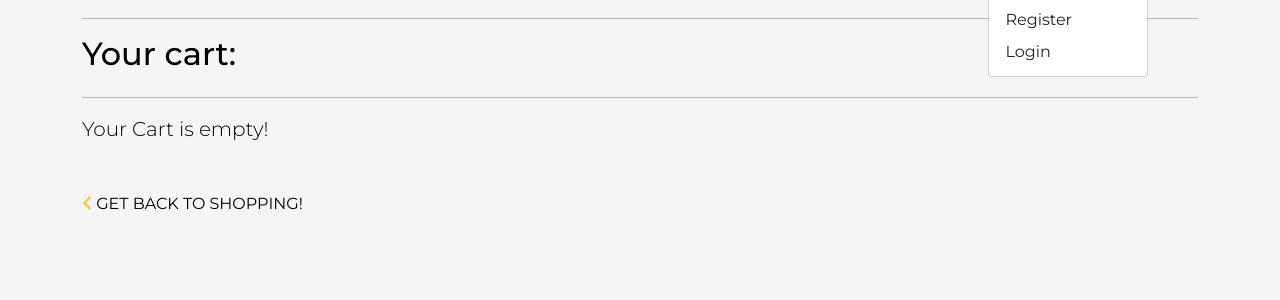
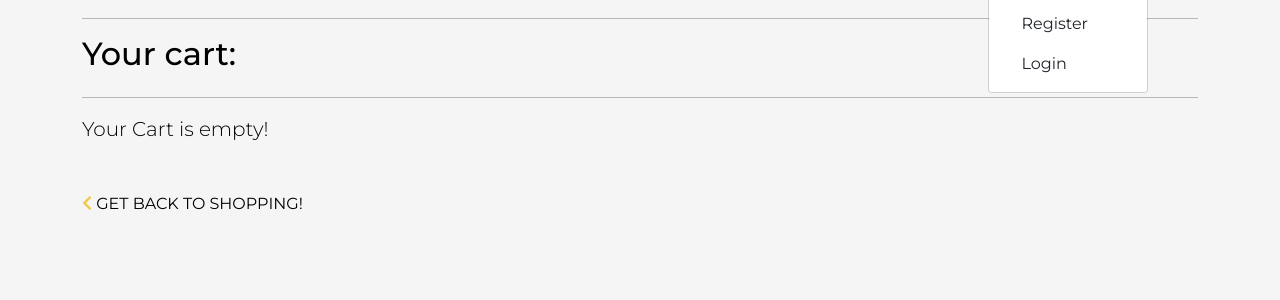
Before and after one commit to Code-Institute-Submissions/byrnelorcan-MS4-Kafe-Analog, a Django app: page /bag/ in a window 1280 px wide, after a click that opens the changed part. Shown: the part 54-354 px from the top of the page. Run offline with Django 3.2, Linux system fonts and the light colour scheme; parts of the project's set-up code (start-up, migrations or seed data) failed here and were passed over; some libraries are stand-ins or nearby versions.

Commit message:
edit list format for desktop styling and aria-label fix

```diff
--- a/templates/base.html
+++ b/templates/base.html
@@ -57,17 +57,17 @@
                   <button class="btn" type="button" id="user-options" data-bs-toggle="dropdown" aria-expanded="false">
                     <i class="far fa-user icon"></i>
                   </button>
-                  <ul class="dropdown-menu" aria-labelledby="dropdown-menu">
+                  <ul class="dropdown-menu" aria-label="dropdown-menu">
                     {% if request.user.is_authenticated %}
                       {% if request.user.is_superuser %}
-                        <li><a href="{% url 'add_product' %}" class="dropdown-item">Product Management</a></li>
-                        <li><a href="{% url 'add_blog' %}" class="dropdown-item">Blog Management</a></li>
+                        <span class="dropdown-item"><a href="{% url 'add_product' %}" class="dropdown-item">Product Management</a></span>
+                        <span class="dropdown-item"><a href="{% url 'add_blog' %}" class="dropdown-item">Blog Management</a></span>
                       {% endif %}
-                      <li><a href="{% url 'profile' %}">Profile</a></li>
-                      <li><a href="{% url 'account_logout' %}">Logout</a></li>
+                      <span class="dropdown-item"><a href="{% url 'profile' %}">Profile</a></span>
+                      <span class="dropdown-item"><a href="{% url 'account_logout' %}">Logout</a></span>
                     {% else %}
-                      <li><a href="{% url 'account_signup' %}" class="dropdown-item">Register</a></li>
-                      <li><a href="{% url 'account_login' %}" class="dropdown-item">Login</a></li>
+                      <span class="dropdown-item"><a href="{% url 'account_signup' %}" class="dropdown-item">Register</a></span>
+                      <span class="dropdown-item"><a href="{% url 'account_login' %}" class="dropdown-item">Login</a></span>
                     {% endif %}
                   </ul>
                 </div>
@@ -140,14 +140,14 @@
                 <li class="nav-item">
                     {% if request.user.is_authenticated %}
                       {% if request.user.is_superuser %}
-                        <span class="dropdown-item"><a href="{% url 'add_product' %}" class="nav-link">Product Management</a></span>
-                        <span class="dropdown-item"><a href="{% url 'add_blog' %}" class="nav-link">Blog Management</a></span>
+                        <span><a href="{% url 'add_product' %}" class="nav-link">Product Management</a></span>
+                        <span><a href="{% url 'add_blog' %}" class="nav-link">Blog Management</a></span>
                       {% endif %}
-                      <span class="dropdown-item"><a href="{% url 'profile' %}" class="nav-link">Profile</a></span>
-                      <span class="dropdown-item"><a href="{% url 'account_logout' %}" class="nav-link">Logout</a></span>
+                      <span><a href="{% url 'profile' %}" class="nav-link">Profile</a></span>
+                      <span><a href="{% url 'account_logout' %}" class="nav-link">Logout</a></span>
                     {% else %}
-                      <span class="dropdown-item"><a href="{% url 'account_signup' %}" class="nav-link">Register</a></span>
-                      <span class="dropdown-item"><a href="{% url 'account_login' %}" class="nav-link">Login</a></span>
+                      <span><a href="{% url 'account_signup' %}" class="nav-link">Register</a></span>
+                      <span><a href="{% url 'account_login' %}" class="nav-link">Login</a></span>
                     {% endif %}
                 </li>
                 <li class="nav-item">
```
